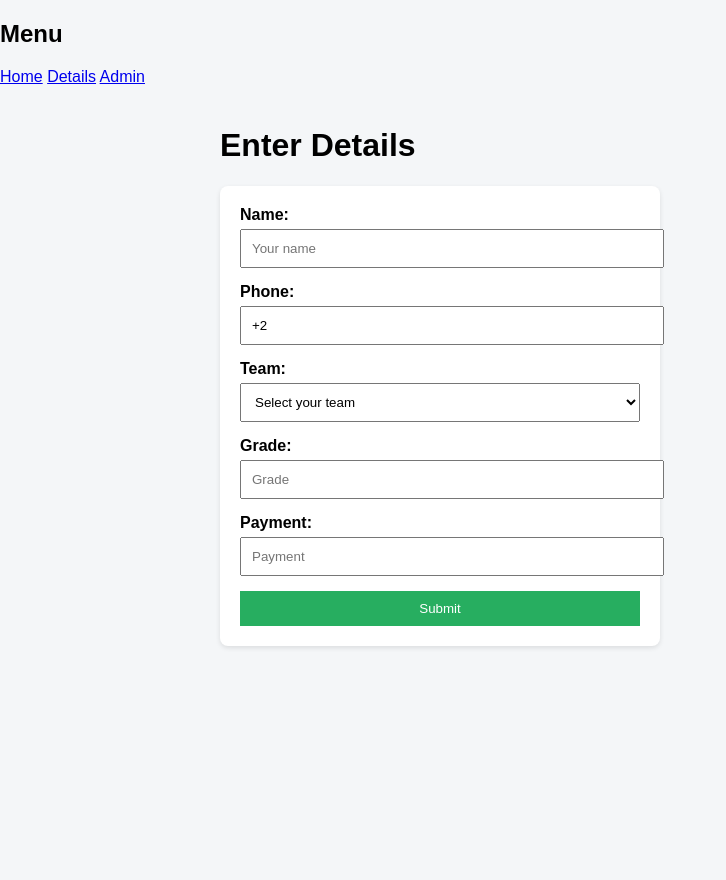
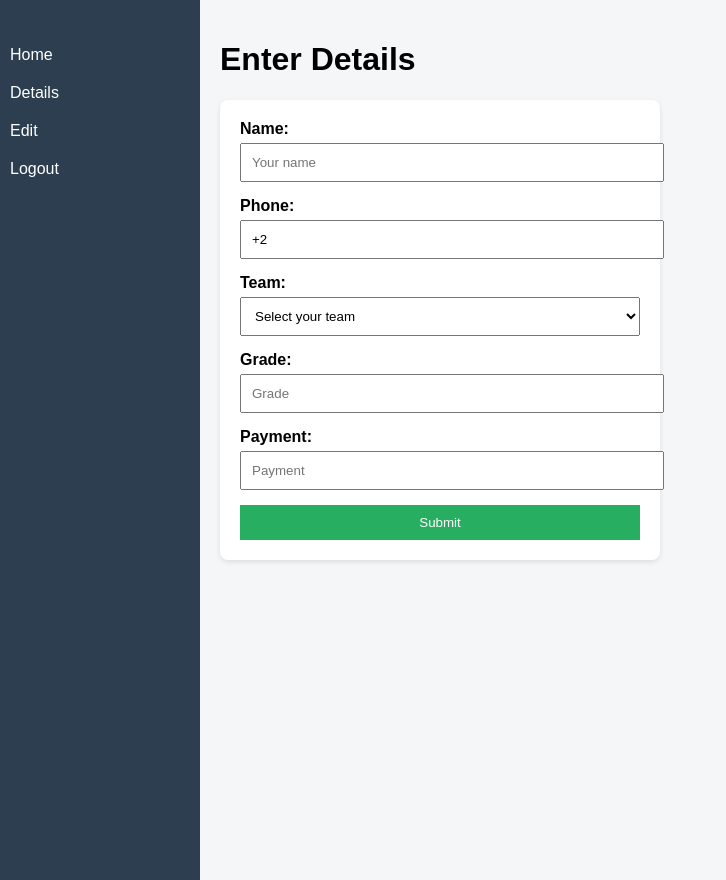
Before and after one commit to davidayman11/mogmaa, a PHP site: page /index.php in a window 1280 px wide. Shown: the whole page, without its empty margins (0-726 px from the left). Run offline with PHP 8.4, Linux system fonts and the light colour scheme.

Commit message:
Update sidenav.php

```diff
--- a/sidenav.php
+++ b/sidenav.php
@@ -1,36 +1,34 @@
-<h2>Menu</h2>
-<a href="index.php">Home</a>
-<a href="detail.php">Details</a>
-<a href="admin.php">Admin</a>
+<!-- side_nav.php -->
+<div class="side-nav">
+    <ul>
+        <li><a href="index.php">Home</a></li>
+        <li><a href="detail.php">Details</a></li>
+        <li><a href="edit.php">Edit</a></li>
+        <li><a href="logout.php">Logout</a></li>
+    </ul>
+</div>
 
 <style>
-.sidebar {
-    background: #333;
-    color: white;
-    padding: 20px;
+.side-nav {
+    width: 200px;
+    background-color: #2c3e50;
+    height: 100vh;
+    padding-top: 20px;
+    position: fixed;
 }
-
-.sidebar h2 {
-    margin-bottom: 20px;
-    color: white;
-    font-size: 1.5em;
+.side-nav ul {
+    list-style-type: none;
+    padding: 0;
 }
-
-.sidebar a {
-    display: block;
+.side-nav ul li {
+    padding: 10px;
+}
+.side-nav ul li a {
     color: white;
     text-decoration: none;
-    padding: 10px 0;
-    border-bottom: 1px solid #444;
-    transition: all 0.3s ease;
+    display: block;
 }
-
-.sidebar a:hover {
-    background: #444;
-    padding-left: 10px;
-}
-
-.sidebar a:last-child {
-    border-bottom: none;
+.side-nav ul li a:hover {
+    background-color: #34495e;
 }
 </style>
```
